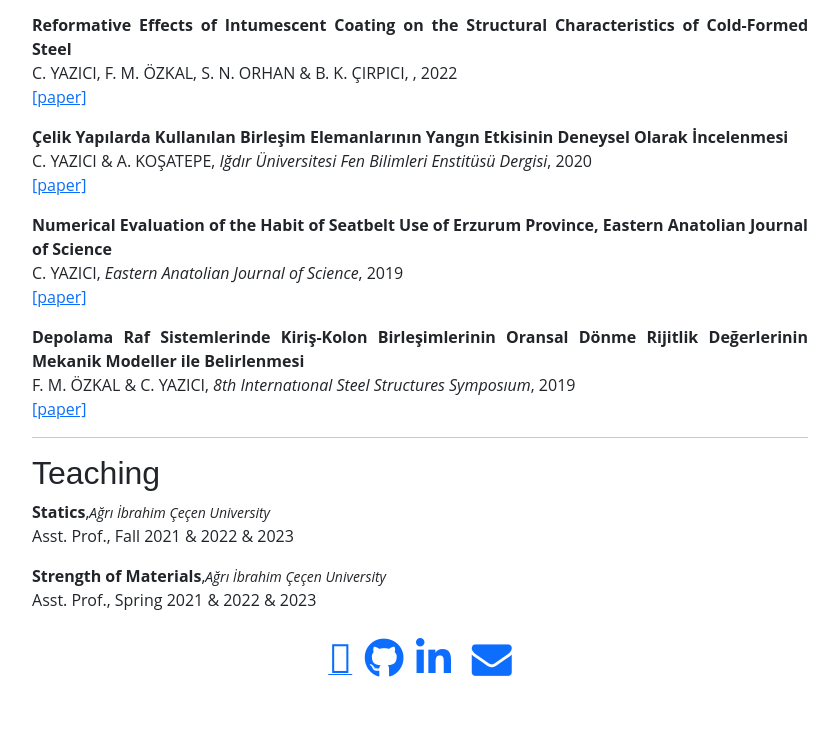
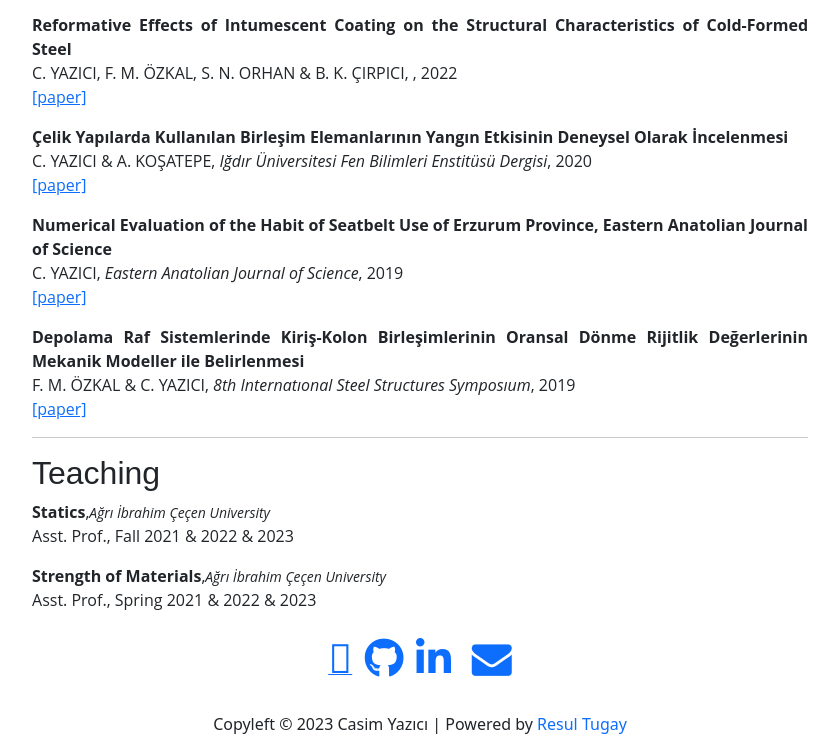
Before and after one commit to csmyzc/csmyzc.github.io, a plain HTML site: page index.html in a window 1280 px wide. Shown: the part 1164-1916 px from the top of the page, without its empty margins (220-1058 px from the left). Before the commit the page ends 1876 px from the top, so only its background shows below. Drawn offline with nearby package versions, Linux system fonts and the light colour scheme; some icons are missing.

Commit message:
minor update

```diff
--- a/index.html
+++ b/index.html
@@ -192,6 +192,9 @@ p span.displaynone { display:none; }
 	<a id='scramble' class="fa fa-envelope" style="font-size:40px" ></a>
   <br>
 	</br>
+
+  <p>Copyleft ©  <script>document.write(new Date().getFullYear())</script>  Casim Yazıcı <!--Please do not delete this for citing purpose -->| Powered by <a href="https://resultugay.github.io/" style="text-decoration:none">Resul Tugay</a></p>
+
 </div>
 <script src="assets/unscramble.js"></script>
 
```
